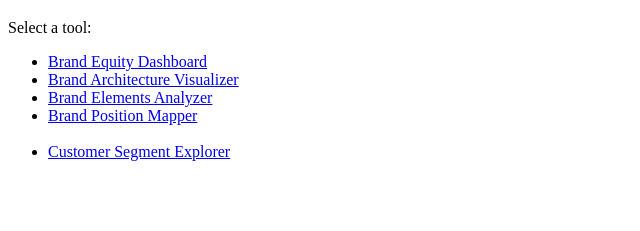
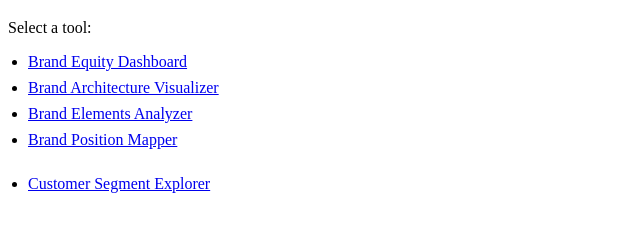
Before and after one commit to m2que/ai-tools-landing, a plain HTML site: page index.html in a window 1280 px wide. Shown: the part 61-292 px from the top of the page, without its empty margins (0-640 px from the left). Drawn offline with Linux system fonts and the light colour scheme.

Commit message:
Update index.html
style override

```diff
--- a/index.html
+++ b/index.html
@@ -1,6 +1,14 @@
 <!DOCTYPE html>
 <html lang="en">
 <head>
+<style>
+  ul {
+    padding-left: 20px;
+  }
+  li {
+    margin-bottom: 8px;
+  }
+</style>
   <meta charset="UTF-8" />
   <title>AI Studio Apps</title>
   <meta name="viewport" content="width=device-width, initial-scale=1.0" />
```
